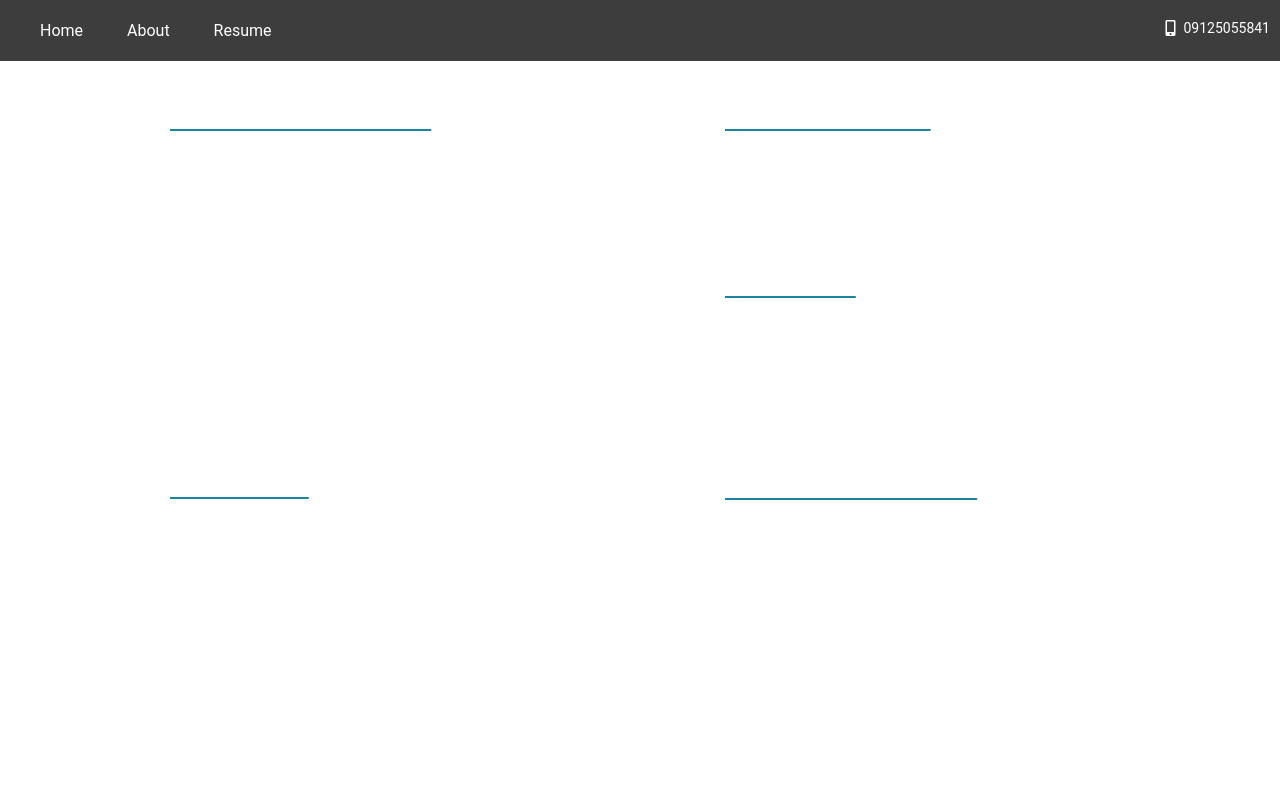
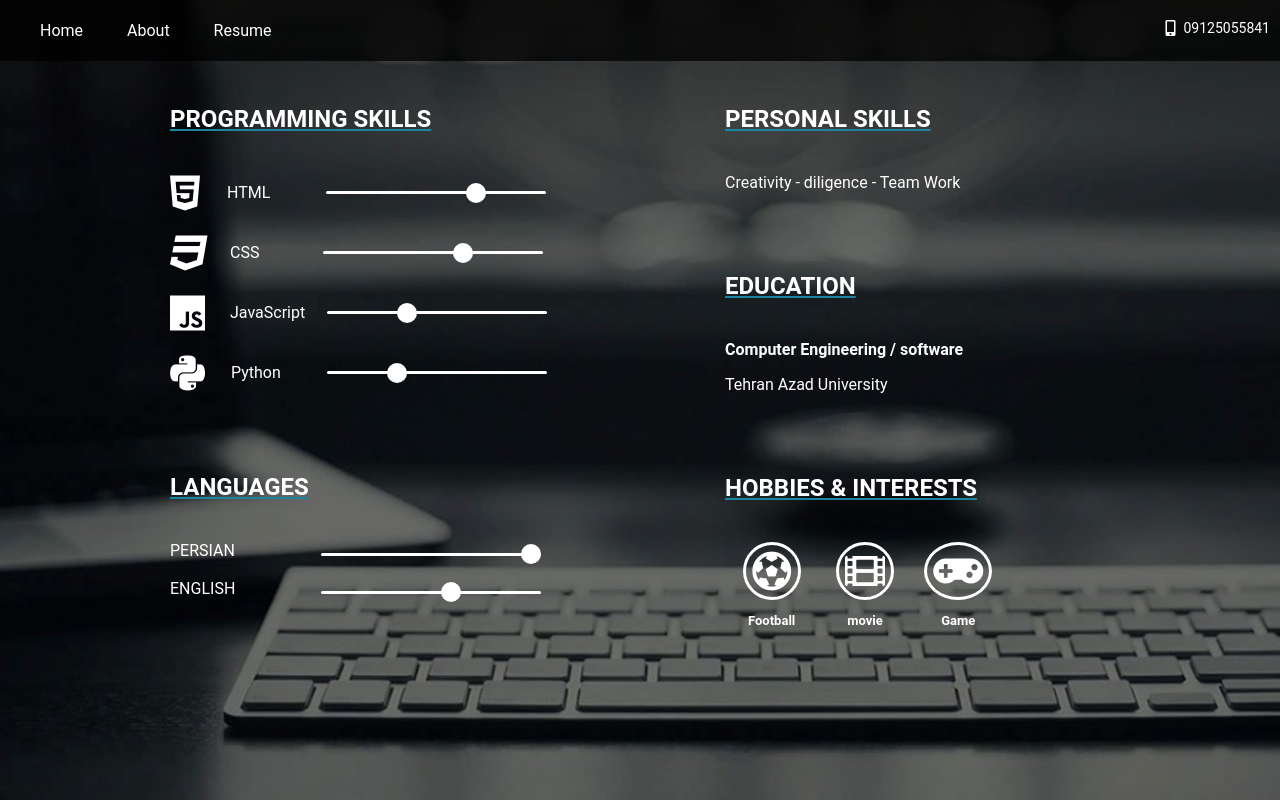
Before and after one commit to ShayanKhoshniyat/my-first-project, a plain HTML site: page resume.html in a window 1280 px wide. Drawn offline with Linux system fonts and the light colour scheme.

Commit message:
Update resume.css

```diff
--- a/resume.css
+++ b/resume.css
@@ -1,7 +1,7 @@
 body{
     color: white;
     font-family: "Roboto", sans-serif;
-    background-image: url("images/Resume Background.jpg");
+    background-image: url("images/resume-background.jpg");
     background-size: cover;
     background-repeat: no-repeat;
     background-attachment: fixed;
```
